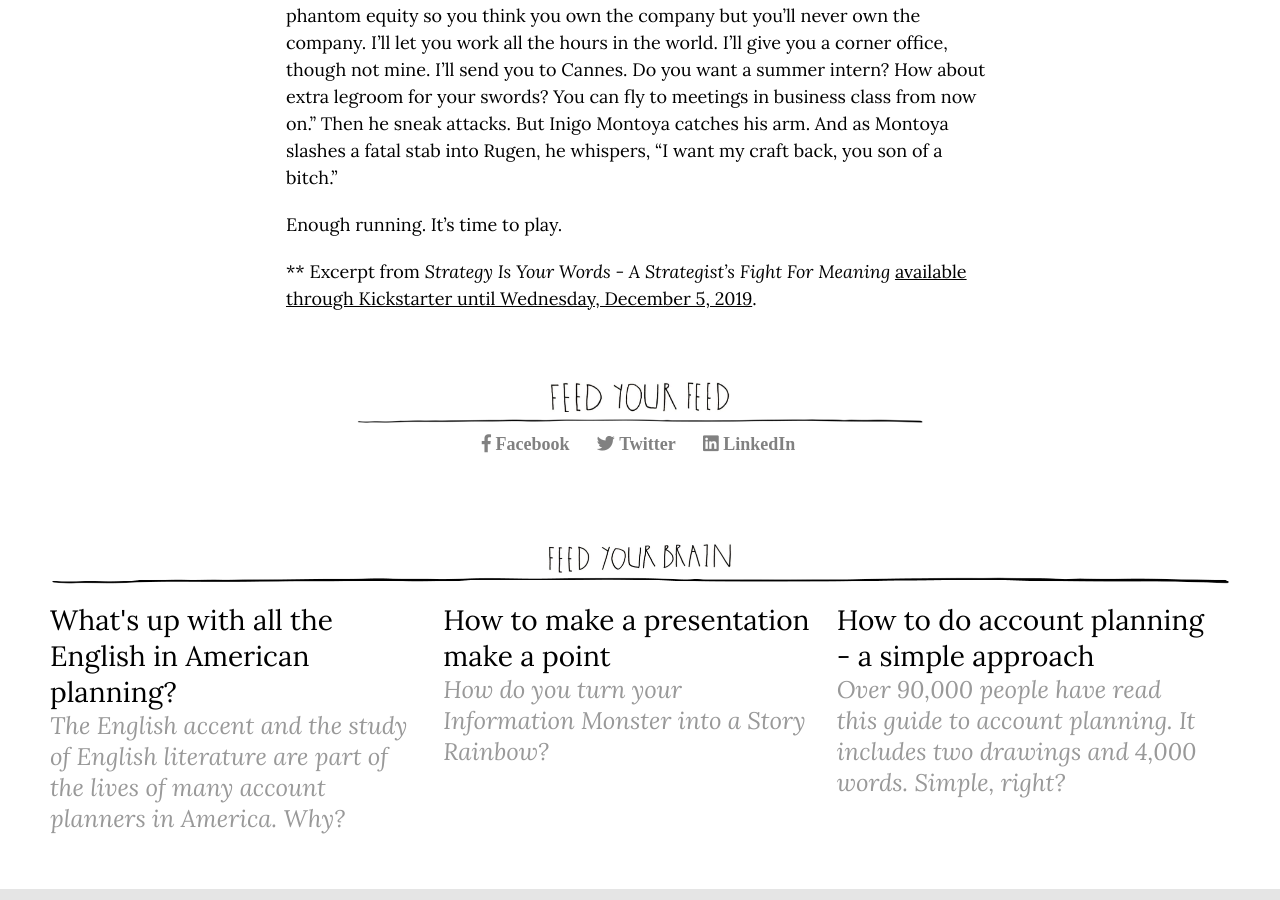
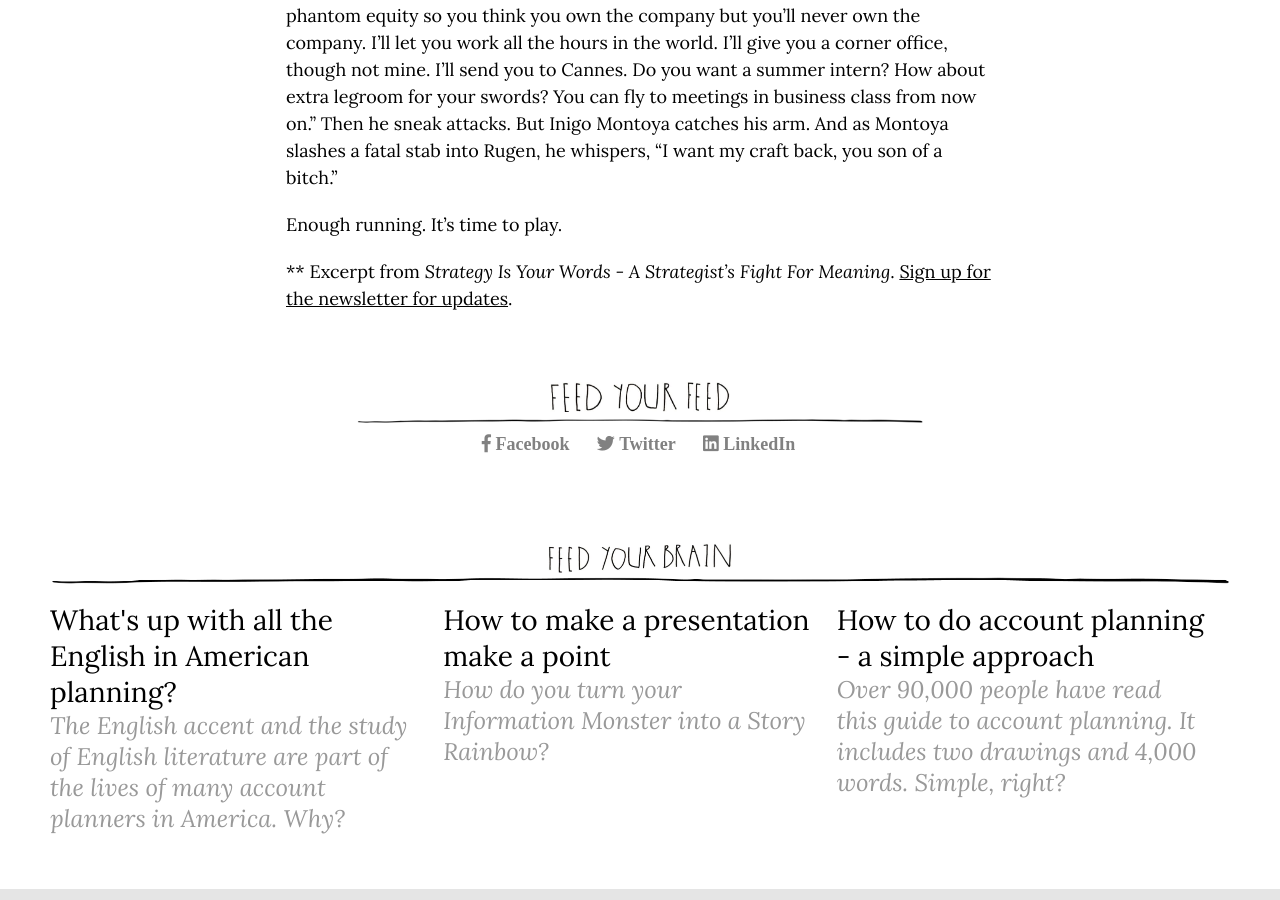
Before and after one commit to markhpollard/markhpollard.github.io, a Jekyll site: the page built from _posts/2019-11-02-strategy-is-your-words-introduction.markdown, in a window 1280 px wide and 900 px high, scrolled down 10426 px. Built offline with Jekyll 4.4.1, drawn with Linux system fonts in a browser that asks for light colours; nearby versions of some CDN libraries.

Commit message:
Updated Strategy Is Your Words Introduction

```diff
--- a/_posts/2019-11-02-strategy-is-your-words-introduction.markdown
+++ b/_posts/2019-11-02-strategy-is-your-words-introduction.markdown
@@ -129,4 +129,4 @@ Montoya says this three more times between swordthrusts. He corners Count Rugen
 Enough running. It’s time to play.
 
 
-** Excerpt from *Strategy Is Your Words - A Strategist's Fight For Meaning* [available through Kickstarter until Wednesday, December 5, 2019](http://bit.ly/strategykickstarter).
+** Excerpt from *Strategy Is Your Words - A Strategist's Fight For Meaning*. [Sign up for the newsletter for updates](https://www.markpollard.net/email-newsletter/).
```
